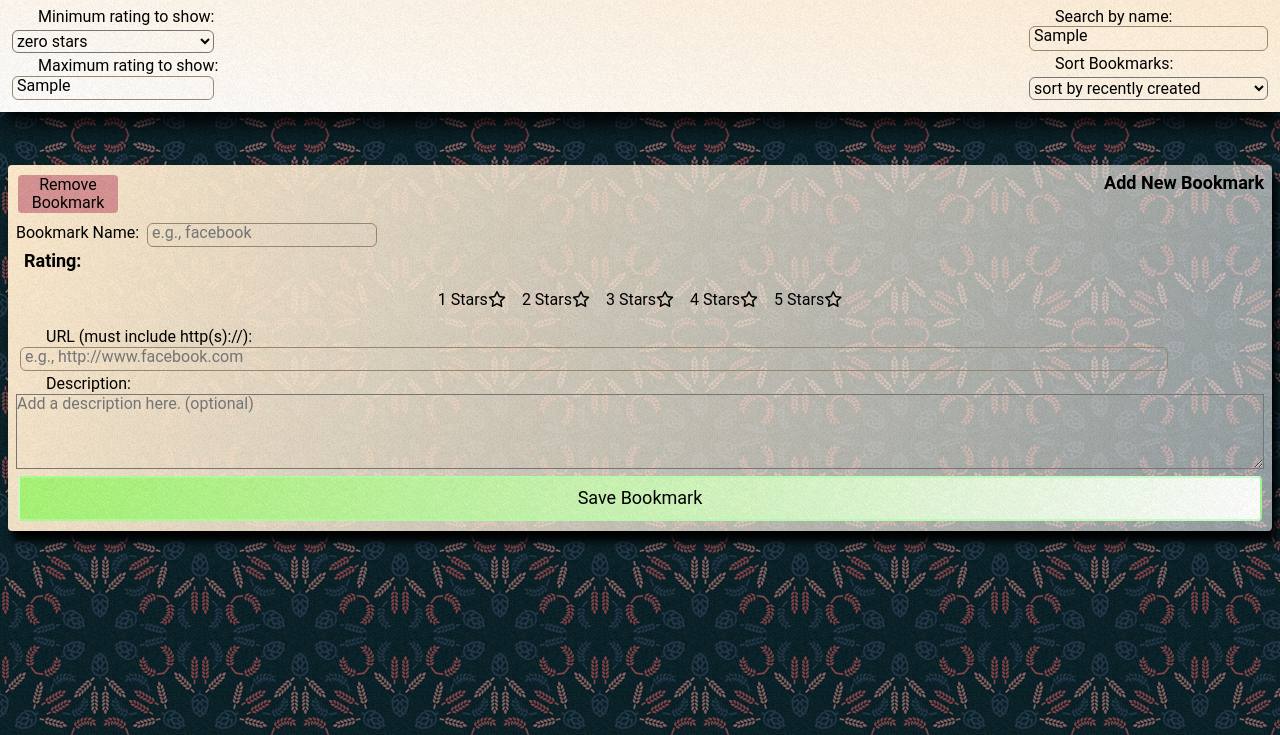
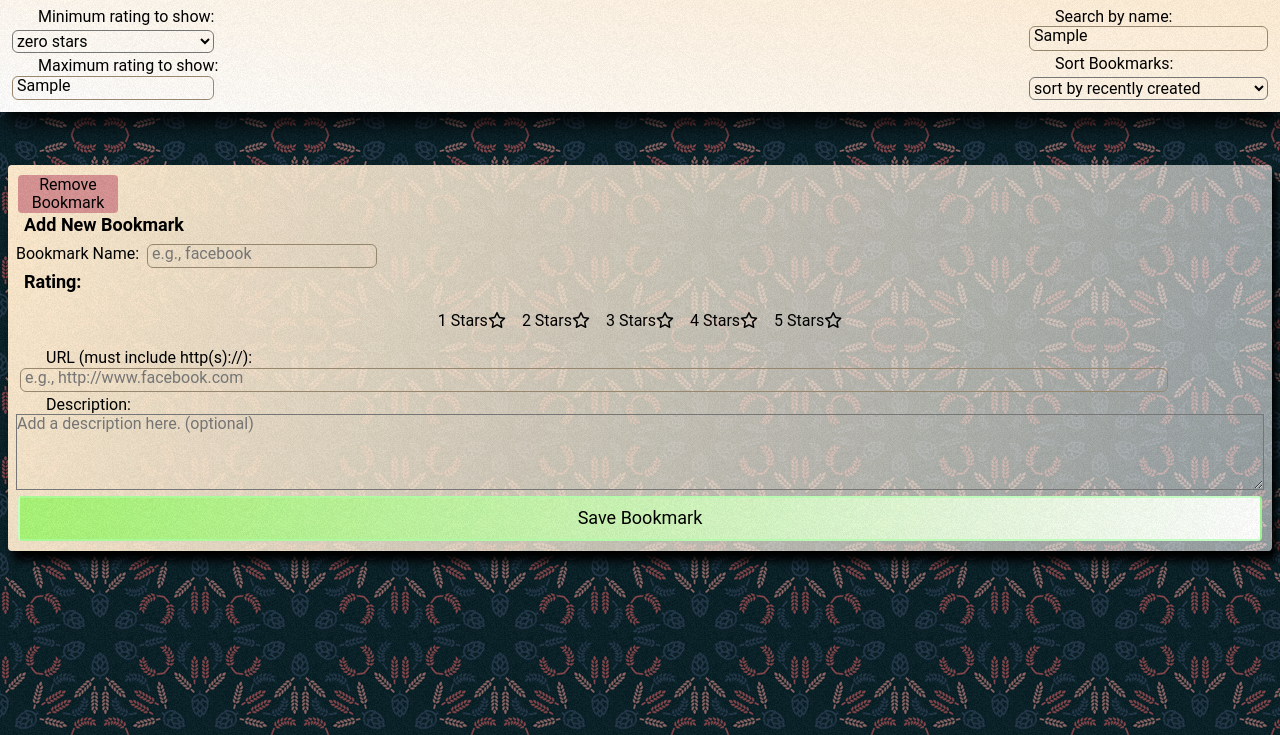
Before and after one commit to thinkful-ei-unicorn/george-luther-bookmarks-app, a website built with webpack: page src/index.html in a window 1280 px wide. Both pictures are taken after typing "Sample", "Sample" into the empty fields and a click on the button "Add New Bookmark". Shown: the part 65-800 px from the top of the page. Built offline with nearby package versions, Linux system fonts and the light colour scheme; no server answers; a web font is replaced by a local one.

Commit message:
minor styling change, re phantom h2 issue

```diff
--- a/src/index.css
+++ b/src/index.css
@@ -141,7 +141,8 @@
   }
   .titling {
     display: flex;
-    justify-content: space-between;
+    justify-content: flex-start;
+    flex-direction: column;
     padding-bottom: 8px;
     width: 100%;
   }
```
Also changed, not shown: dist/index_bundle.js.
